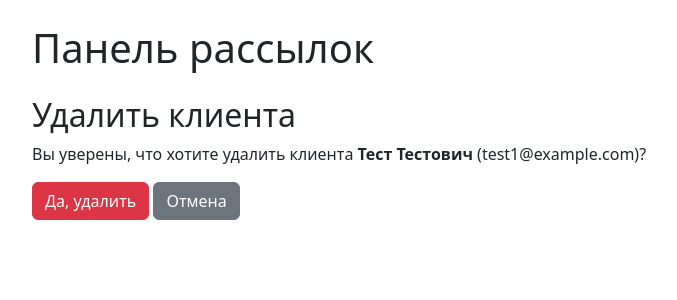
After one commit to RustamShafik/mailing_service, a Django app: page /clients/2/delete/ in a window 1280 px wide. The commit adds this page. Shown: the top 300 px of the page, without its empty margins (50-727 px from the left). Run offline with Django 5.2, Linux system fonts and the light colour scheme; data comes from the database, SQL or seed files in the repository; both versions use the stored data as it was after the commit.

Commit message:
Реализовано редактирование и удаление клиентов через интерфейс

```diff
--- a/clients/urls.py
+++ b/clients/urls.py
@@ -1,7 +1,9 @@
 from django.urls import path
-from .views import ClientListView, ClientCreateView
+from .views import ClientListView, ClientCreateView, ClientUpdateView, ClientDeleteView
 
 urlpatterns = [
     path('', ClientListView.as_view(), name='client_list'),
     path('add/', ClientCreateView.as_view(), name='client_add'),
+    path('<int:pk>/edit/', ClientUpdateView.as_view(), name='client_edit'),
+    path('<int:pk>/delete/', ClientDeleteView.as_view(), name='client_delete'),
 ]
--- a/clients/views.py
+++ b/clients/views.py
@@ -3,6 +3,7 @@ from django.urls import reverse_lazy
 from .models import Client
 from django.views.generic import ListView
 from .models import Client
+from django.views.generic.edit import UpdateView, DeleteView
 
 class ClientListView(ListView):
     model = Client
@@ -14,3 +15,14 @@ class ClientCreateView(CreateView):
     fields = ['email', 'full_name', 'comment']
     template_name = 'clients/client_form.html'
     success_url = reverse_lazy('client_list')
+
+class ClientUpdateView(UpdateView):
+    model = Client
+    fields = ['email', 'full_name', 'comment']
+    template_name = 'clients/client_form.html'
+    success_url = reverse_lazy('client_list')
+
+class ClientDeleteView(DeleteView):
+    model = Client
+    template_name = 'clients/client_confirm_delete.html'
+    success_url = reverse_lazy('client_list')
--- /dev/null
+++ b/templates/clients/client_confirm_delete.html
@@ -0,0 +1,14 @@
+{% extends 'base.html' %}
+
+{% block title %}Удалить клиента{% endblock %}
+
+{% block content %}
+    <h2>Удалить клиента</h2>
+    <p>Вы уверены, что хотите удалить клиента <strong>{{ object.full_name }}</strong> ({{ object.email }})?</p>
+
+    <form method="post">
+        {% csrf_token %}
+        <button type="submit" class="btn btn-danger">Да, удалить</button>
+        <a href="{% url 'client_list' %}" class="btn btn-secondary">Отмена</a>
+    </form>
+{% endblock %}
--- a/templates/clients/client_list.html
+++ b/templates/clients/client_list.html
@@ -21,6 +21,8 @@
                     <td>{{ client.email }}</td>
                     <td>{{ client.full_name }}</td>
                     <td>{{ client.comment }}</td>
+                    <td><a href="{% url 'client_edit' client.pk %}" class="btn btn-sm btn-warning">Редактировать</a>
+                    <a href="{% url 'client_delete' client.pk %}" class="btn btn-sm btn-danger">Удалить</a></td>
                 </tr>
             {% empty %}
                 <tr>
```
Also changed, not shown: db.sqlite3.
